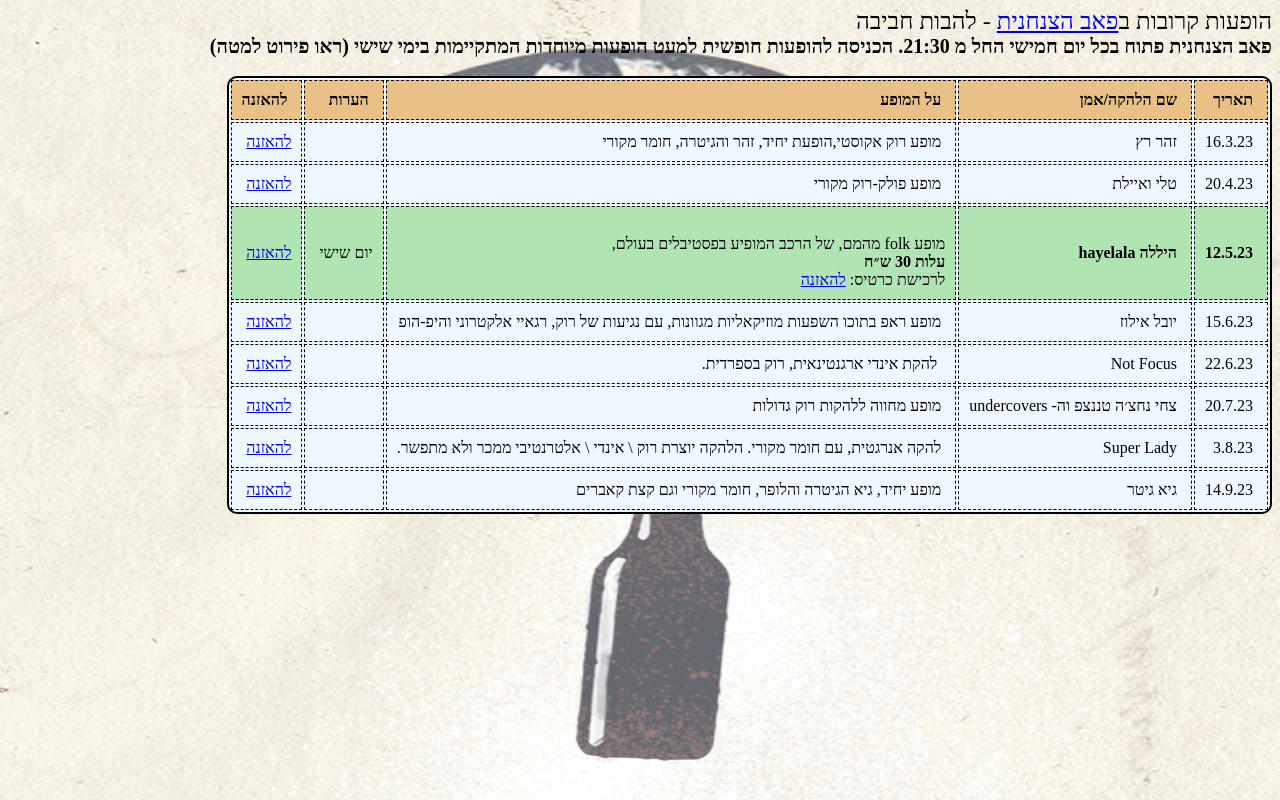
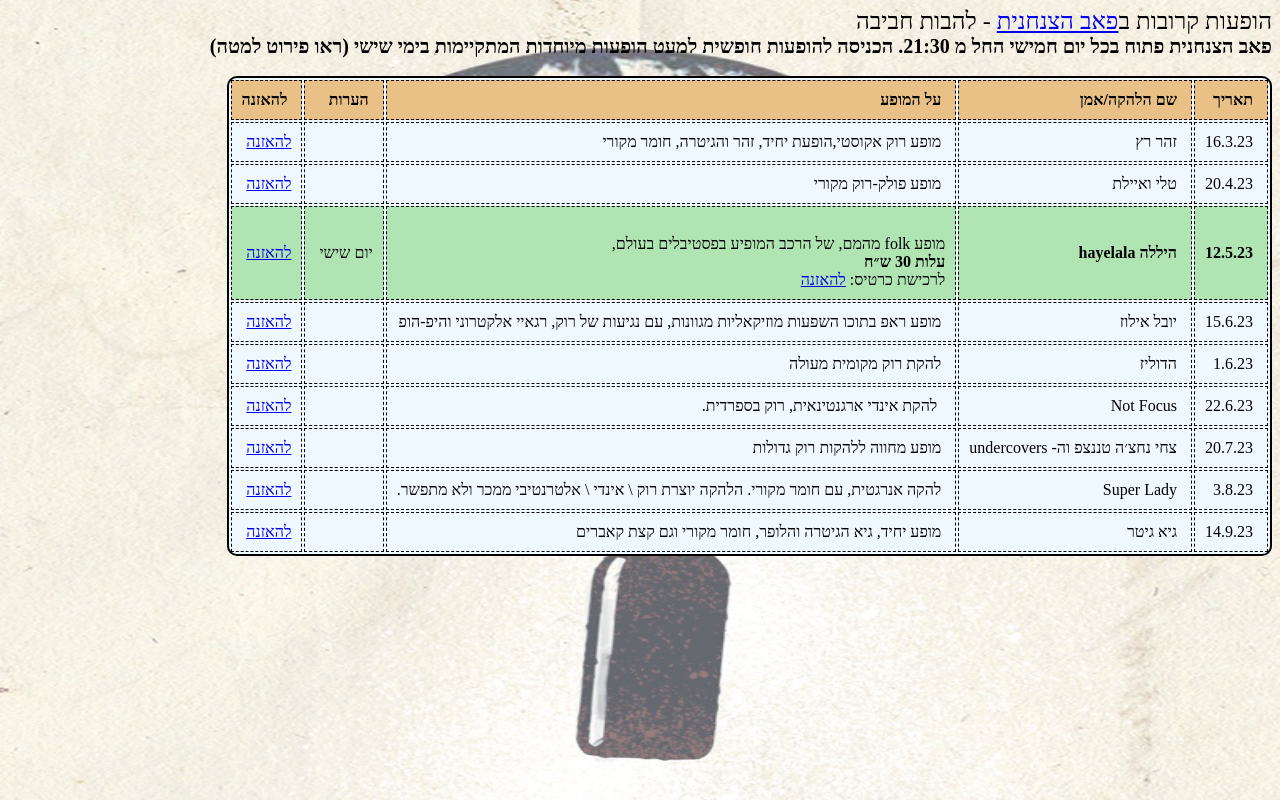
Before and after one commit to erezoren/zanhanitshows, a website built with Parcel: page index.html in a window 1280 px wide. Built offline with nearby package versions, Linux system fonts and the light colour scheme.

Commit message:
added the doliz

```diff
--- a/index.html
+++ b/index.html
@@ -62,6 +62,13 @@
       <td><a href="https://www.youtube.com/watch?v=FS4T87MwU3s" target="_blank">להאזנה</a></td>
     </tr>
     <tr>
+      <td>&nbsp;1.6.23</td>
+      <td>&nbsp;הדוליז</td>
+      <td>&nbsp;להקת רוק מקומית מעולה</td>
+      <td></td>
+      <td><a href="https://www.youtube.com/watch?v=b0FTOLdoHkM" target="_blank">להאזנה</a></td>
+    </tr>
+    <tr>
       <td>&nbsp;22.6.23</td>
       <td>&nbsp;Not Focus</td>
       <td>&nbsp; להקת אינדי ארגנטינאית, רוק בספרדית.</td>
```
